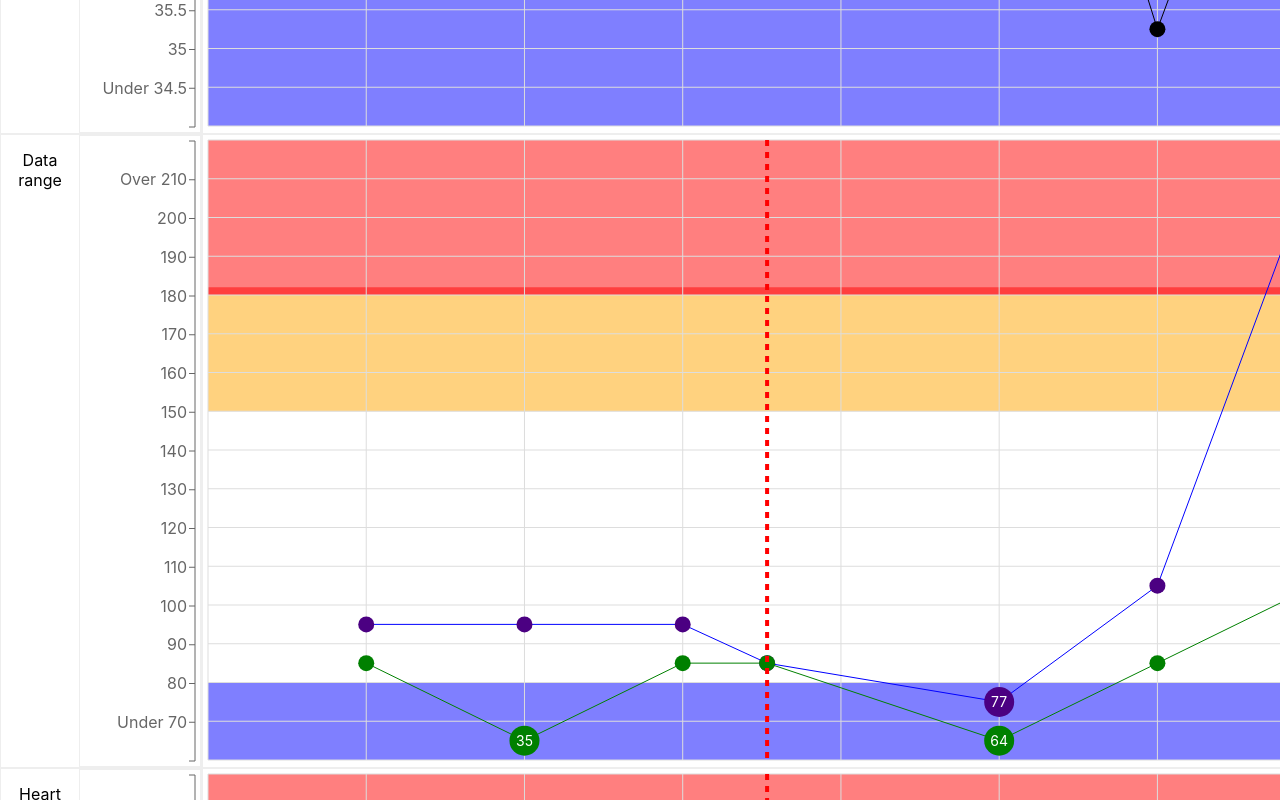
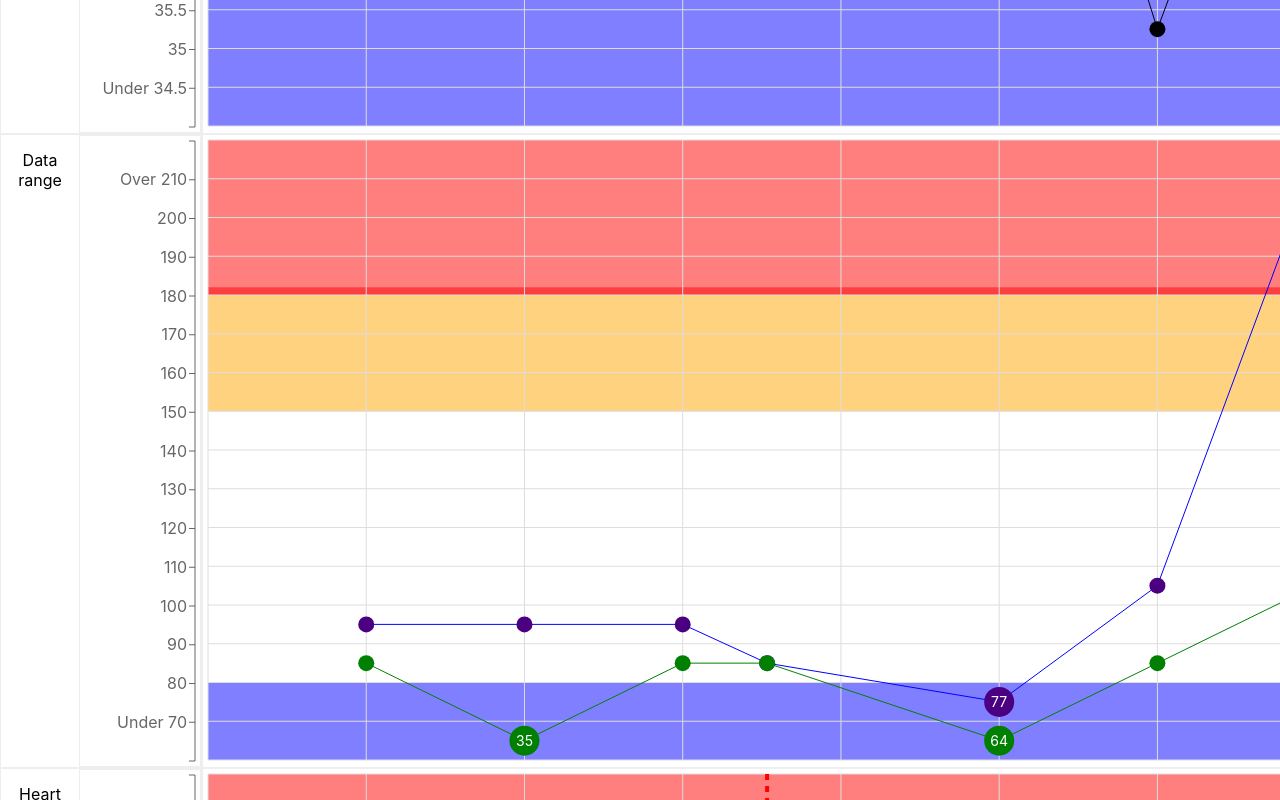
Before and after one commit to seeliang/react-solutions, a React (Create React App) app in the folder solutions/recharts/: page / in a window 1280 px wide. Shown: the part 540-1340 px from the top of the page. Built offline with nearby package versions, Linux system fonts and the light colour scheme.

Commit message:
feat: remove indicator

```diff
--- a/solutions/recharts/src/Double.js
+++ b/solutions/recharts/src/Double.js
@@ -1,5 +1,5 @@
 import { LineChart, Line, XAxis, YAxis, CartesianGrid, Tooltip } from 'recharts';
-import {XAxisJustifiedProps, errorIndicators, getResetTime, XWidth} from './XAxisFunc';
+import {XAxisJustifiedProps, getResetTime, XWidth} from './XAxisFunc';
 import {ConditionLabel} from './Label';
 import { data } from './data'
 import { getYAxisHeight, getYAxisSharedProps, formatData} from './YAxisFunc'
@@ -66,7 +66,6 @@ const LineChartProps = {
       <YAxis {...YAxisSharedProps} hide={true}/>
       <Line dataKey="display.max" stroke='blue' label={<ConditionLabel section="double" data={data} displayKey="max" color ="indigo" domain={YDomain} safeRange={safeRange}/>}  />
       <Line dataKey="display.min" stroke='green' label={<ConditionLabel section="double" data={data} domain={YDomain} safeRange={safeRange} />} />
-      {errorIndicators()}
   </LineChart>
 </span>
 </div>
```
